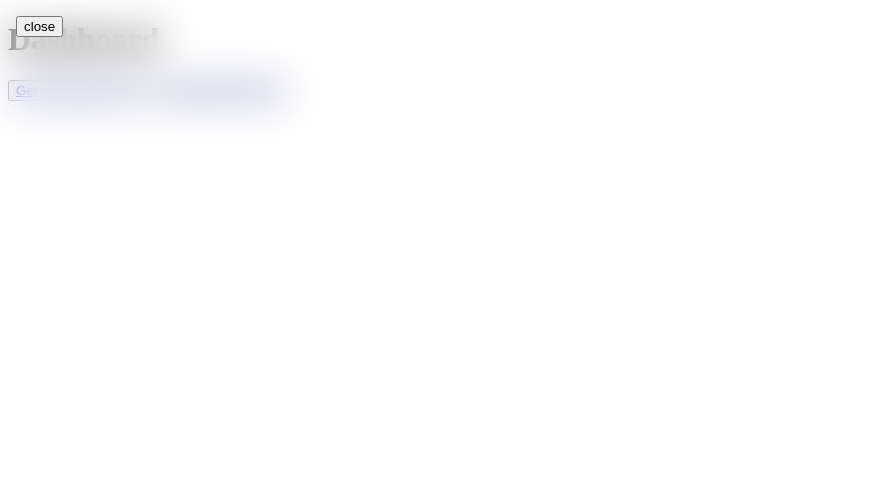
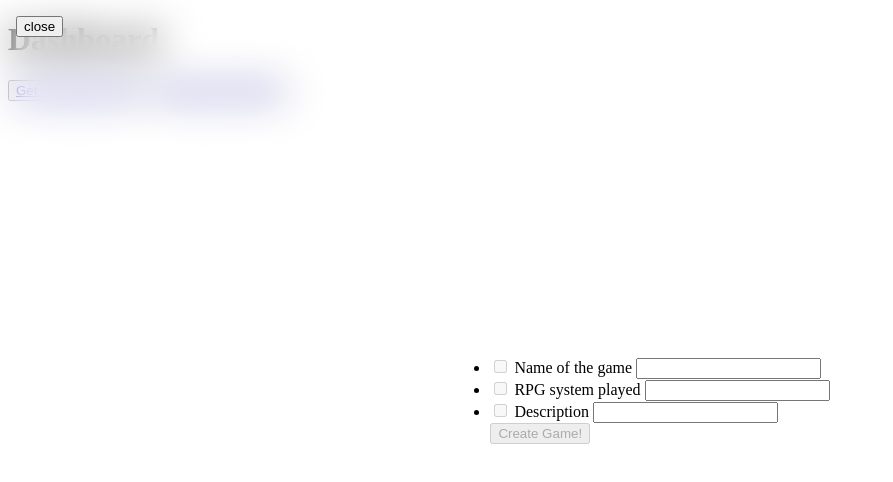
Before and after one commit to Thopterek/sturdy-tribble, a SvelteKit app in the folder wtrpg/: page /dashboard in a window 1280 px wide. Both pictures are taken after a click on the button "create_game". Shown: the top 482 px of the page, without its empty margins (0-893 px from the left). Built offline with nearby package versions, Linux system fonts and the light colour scheme.

Commit message:
Game creation menu, almost no styling setup
* Saves the value of the input and checks if all the inputs are done
* Has checkmarks per the filled out fields
* Saves between closing and reopening the menu what was in the fields
* Closes on the game is setup button

```diff
--- a/wtrpg/src/routes/dashboard/+page.svelte
+++ b/wtrpg/src/routes/dashboard/+page.svelte
@@ -1,26 +1,48 @@
 <script>
+	// $props() is for taking from parent
 	let show_game_creation = $state(false);
 	const todos = $state([
-		{ id: 1, done: false, description: 'Name of the game' },
-		{ id: 2, done: false, description: 'RPG system played' },
-		{ id: 4, done: false, description: 'Description' }
+		{ id: 1, done: false, description: 'Name of the game', value: '' },
+		{ id: 2, done: false, description: 'RPG system played', value: '' },
+		{ id: 4, done: false, description: 'Description', value: '' }
 	]);
-	let empty = $props();
+	const game_ready = $derived(todos.every((tbd) => tbd.done));
 </script>
 
 <h1>Dashboard</h1>
 
 <div>
 	{#if show_game_creation}
-		<div role="presentation" class="background_when_creating_game"></div>
+		<div role="presentation" class="background_when_creating_game">
 			<ul>
-			{#each empty as tbd (empty.id)}
+				{#each todos as tbd (tbd.id)}
 					<li class={{ done: tbd.done }}>
-					<input type="checkbox" bind:checked={tbd.done} />
+						<input type="checkbox" bind:checked={tbd.done} disabled />
 						<span>{tbd.description}</span>
+						<input
+							type="text"
+							value={tbd.value}
+							oninput={(target) => {
+								tbd.done = target.currentTarget.value !== '';
+								tbd.value = target.currentTarget.value;
+							}}
+						/>
 					</li>
 				{/each}
+				<button
+					disabled={!game_ready}
+					onclick={() => {
+						show_game_creation = !show_game_creation;
+						todos.forEach((tbd) => {
+							tbd.value = '';
+							tbd.done = false;
+						});
+					}}
+				>
+					Create Game!
+				</button>
 			</ul>
+		</div>
 	{/if}
 	<div class="controls">
 		<button onclick={() => (show_game_creation = !show_game_creation)}>
```
Lines whose indentation alone changed are shown as unchanged.
